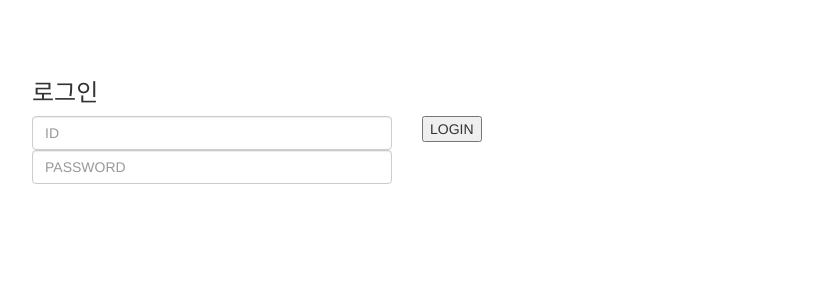
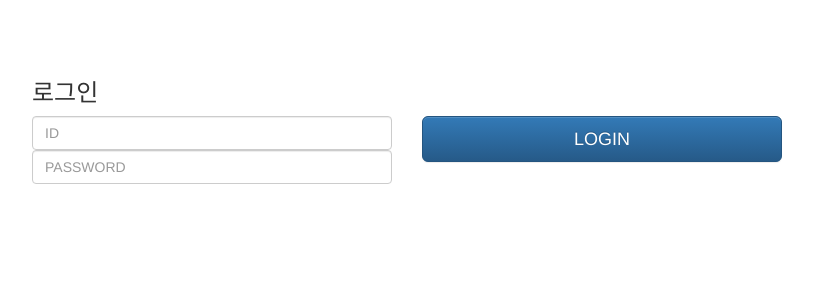
Before and after one commit to RohWork/stoassi, a CodeIgniter app: page /database/ in a window 1280 px wide. Shown: the top 300 px of the page, without its empty margins (428-1241 px from the left). Run offline with CodeIgniter, Linux system fonts and the light colour scheme; some libraries are stand-ins or nearby versions.

Commit message:
로그인 화면수정
요청자 : 노진국

```diff
--- a/application/views/kor/login.php
+++ b/application/views/kor/login.php
@@ -36,7 +36,7 @@
                             <input type="text" id="user_pw" name="user_pw" placeholder="PASSWORD" class="form-control"/>
                         </div>
                         <div class="col-xs-4">
-                            <button btn btn-lg btn-primary btn-block>LOGIN</button>
+                            <button class="btn btn-lg btn-primary btn-block">LOGIN</button>
                         </div>
 		</div>
 	</div>
```
